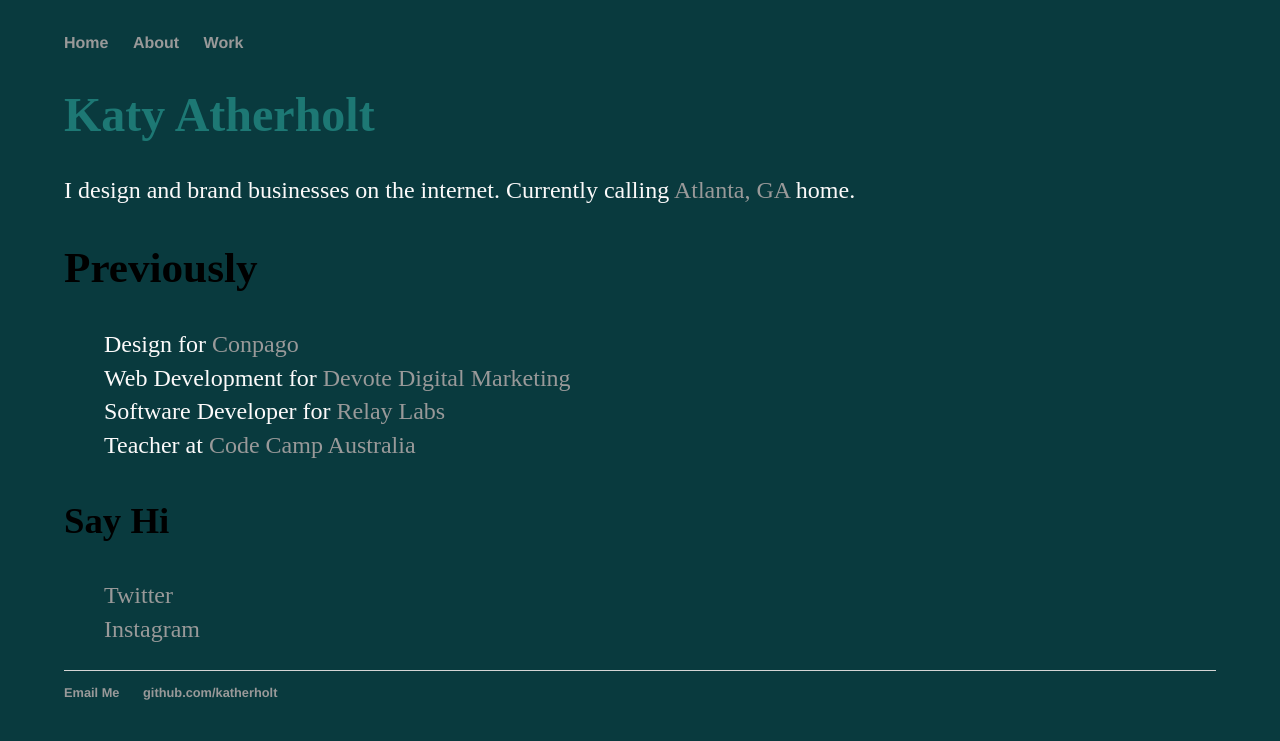
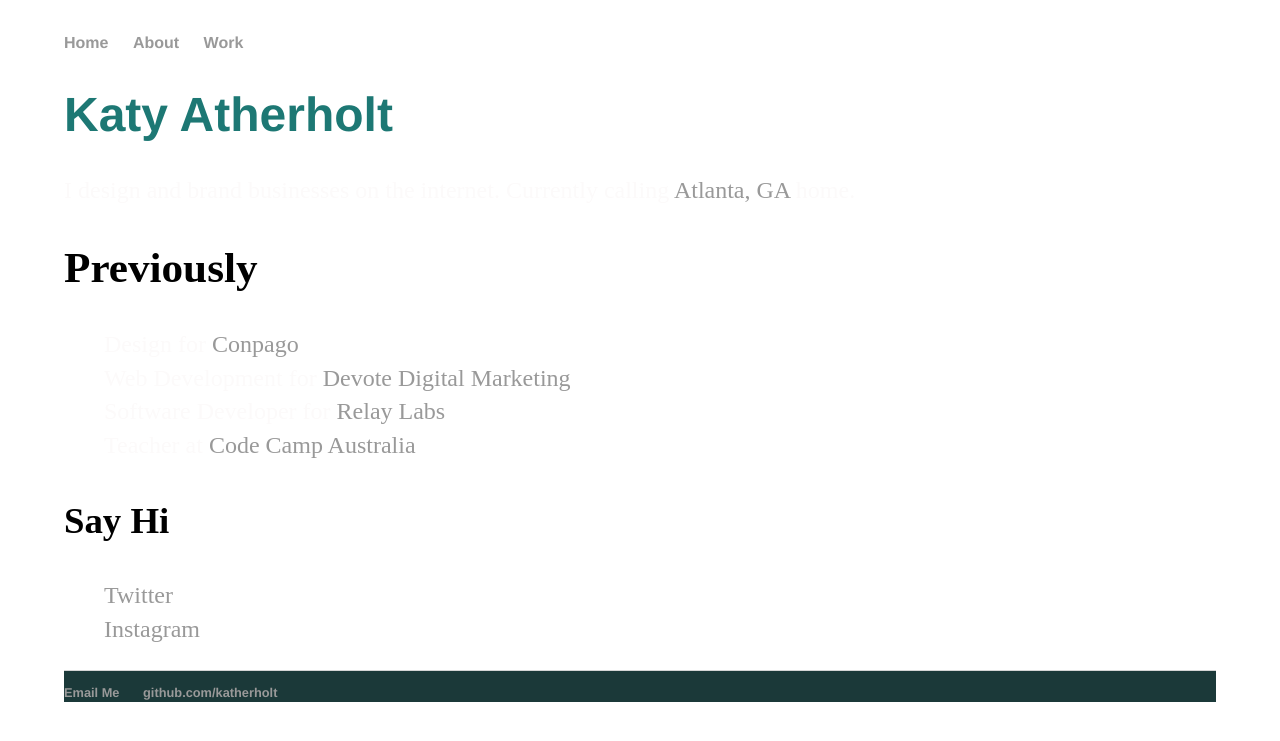
Before and after one commit to katherholt/katherholt.github.io, a Jekyll site: the page built from index.html, in a window 1280 px wide. Shown: the top 741 px of the page. Built offline with Jekyll 4.4.1, drawn with Linux system fonts in a browser that asks for light colours; some web fonts are replaced.

Commit message:
Update main.css

```diff
--- a/css/main.css
+++ b/css/main.css
@@ -1,4 +1,4 @@
-body { margin: 2em auto; width: 90%; background-color: #093A3E; }
+body { margin: 2em auto; width: 90%; background-color: #fff; }
 
 a { text-decoration: none; color: #999; }
 a:hover { text-decoration: underline; }
@@ -6,8 +6,8 @@ a:hover { text-decoration: underline; }
 p, ul { font-size: 1.5em; line-height: 1.4em; color: #FCFAFA; }
 ul { list-style: none; }
 
-h1 { font-family: 'Source Serif Pro',font-size: 5.5em; serif; color: #1D7874;  }
-h2, h3, h4 { font-family: 'Helvetica', 'Arial', 'Sans-Serif', font-size: 3em;; font-color: #38618C; }
+h1 { font-family: 'Helvetica', 'Arial', 'Sans-Serif'; font-size: 5.5em; serif; color: #1D7874; }
+h2, h3, h4 { font-family: 'Helvetica', 'Arial', 'Sans-Serif', font-size: 3em; font-color: #38618C; }
 h1 { font-size: 3em;  }
 h2 { font-size: 2.7em; }
 h3 { font-size: 2.3em; }
@@ -16,7 +16,7 @@ h4 { font-size: 1.9em; }
 nav ul, footer ul { font-size: 1em; font-family: 'Helvetica', 'Arial', 'Sans-Serif'; padding: 0px; list-style: none; font-weight: bold; }
 nav ul li, footer ul li { display: inline; margin-right: 20px; }
 
-footer { border-top: 1px solid #d5d5d5; font-size: .8em; }
+footer { border-top: 1px solid #d5d5d5; font-size: .8em; background-color: #1B3939;}
 
 /* Blog */
 ul.posts { margin: 20px auto 40px; font-size: 1.5em; }
```
